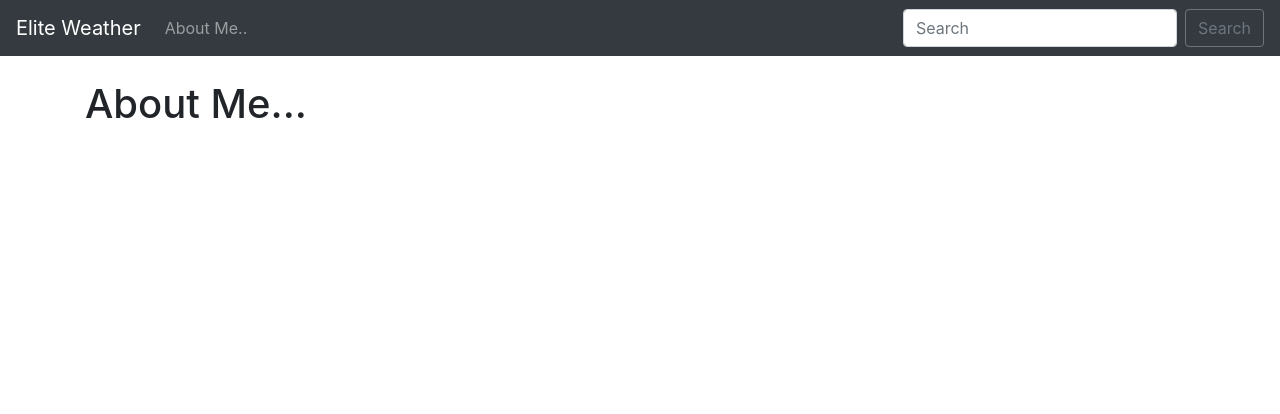
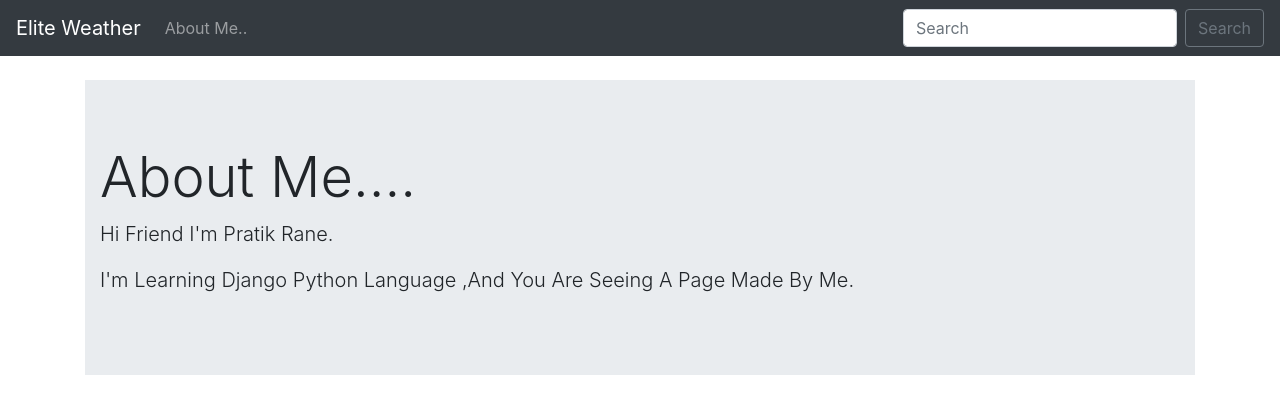
Before and after one commit to EliteMaster510/Elite-Weather, a Django app: template EliteWeather/templates/about.html in a window 1280 px wide. Shown: the top 414 px of the page. Run offline with Django 3.2, Linux system fonts and the light colour scheme; the template is opened without the code that fills it, so the values that code supplies are empty; parts of the project's set-up code (start-up, migrations or seed data) failed here and were passed over; some libraries are stand-ins or nearby versions.

Commit message:
Update about.html

```diff
--- a/EliteWeather/templates/about.html
+++ b/EliteWeather/templates/about.html
@@ -1,7 +1,11 @@
 {% extends 'base.html' %}
 
 {% block content %}
-
-<h1>About Me...</h1>
-
+ <div class="jumbotron jumbotron-fluid">
+    <div class="container">
+      <h1 class="display-4">About Me....</h1>
+      <p class="lead">Hi Friend I'm Pratik Rane.</p>
+      <p class="lead">I'm Learning Django Python Language ,And You Are Seeing A Page Made By Me.</p>
+    </div>
+  </div>
 {% endblock %}
```
